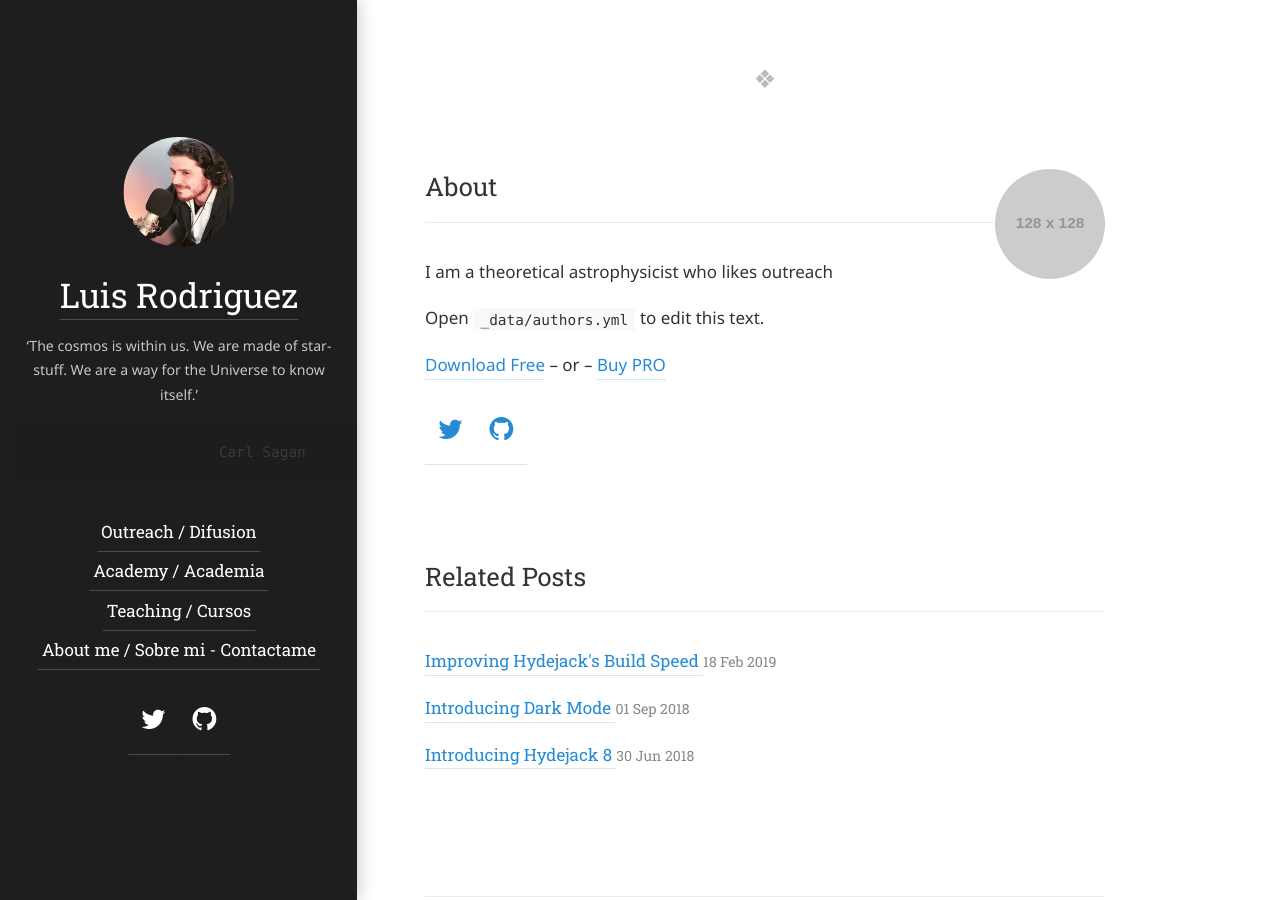
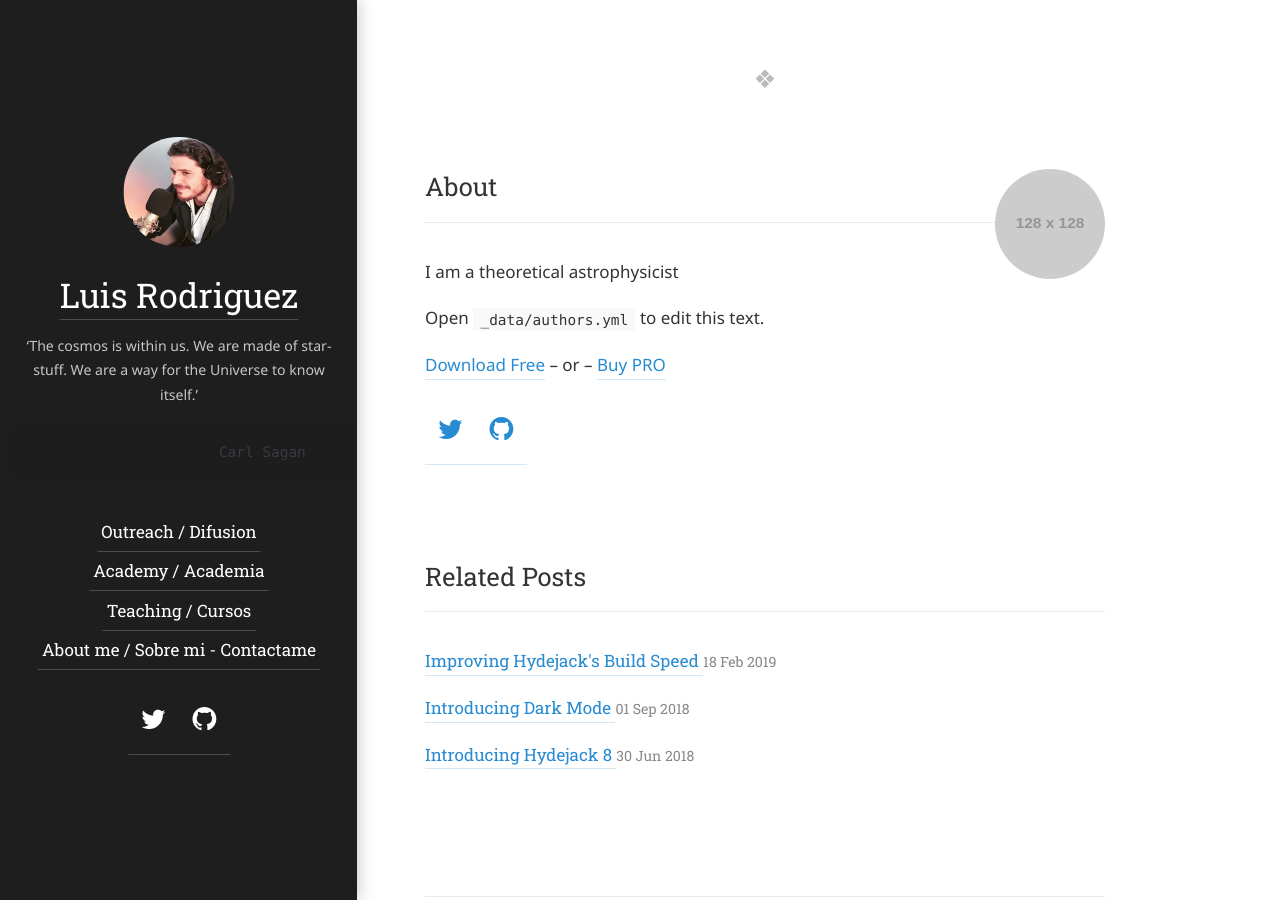
Before and after one commit to Lsrodrig/lsrodrig.github.io, a Jekyll site: the page built from hydejack/_posts/2016-09-17-the-fast-one.md, in a window 1280 px wide and 900 px high, scrolled down 1711 px. Built offline with Jekyll 4.4.1, drawn with Linux system fonts in a browser that asks for light colours; some web fonts are replaced.

Commit message:
Update authors.yml

```diff
--- a/_data/authors.yml
+++ b/_data/authors.yml
@@ -8,7 +8,7 @@ author1:
   # Used at the bottom of each page and at the top of the `about` layout
   # Markdown enabled, can use multiple paragraphs (enabled by `|`)
   about:             |
-    I am  a theoretical astrophysicist  who likes outreach
+    I am  a theoretical astrophysicist
 
     Open `_data/authors.yml` to edit this text.
 
```
